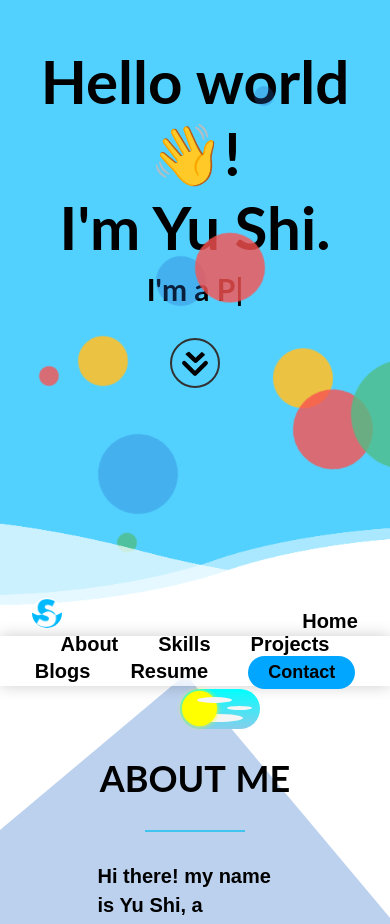
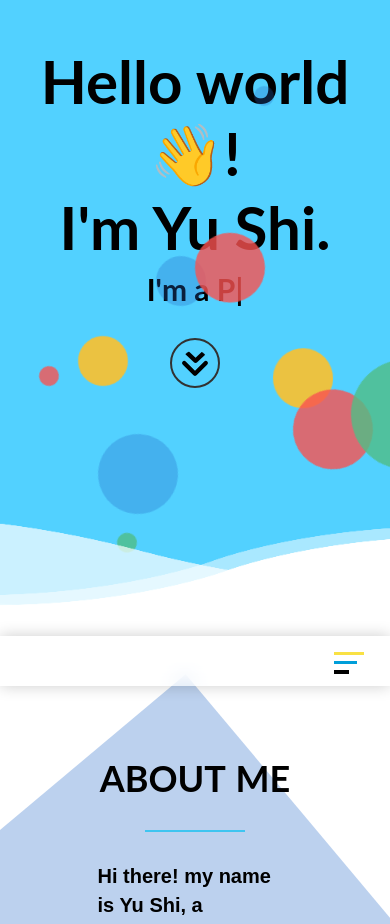
Before and after one commit to yushi1007/portfolio-website, a React (Create React App) app: page / in a window 390 px wide. Shown: the part 208-1132 px from the top of the page. Built offline with nearby package versions, Linux system fonts and the light colour scheme; no server answers.

Commit message:
finish hamburger menu for mobile style

```diff
--- a/src/App.js
+++ b/src/App.js
@@ -12,9 +12,15 @@ import Footer from './containers/Footer';
 function App() {
 
   const [toggle, setToggled] = useState(false)
+  const [open, setOpen] = useState(false)
+
   const handleClick = () => {
     setToggled((toggle) => !toggle);
 };
+
+  const handleNavbarClick = () => {
+    setOpen((open) => !open)
+  }
 
   return (
     <div className={toggle ? "App darkmode":"App"}>
@@ -25,6 +31,8 @@ function App() {
             <Navbar
             toggle={toggle}
             handleClick={handleClick}
+            handleNavbarClick={handleNavbarClick}
+            open={open}
             />
             <About
             toggle={toggle}
--- a/src/containers/Navbar.jsx
+++ b/src/containers/Navbar.jsx
@@ -5,11 +5,11 @@ import Resume from '../resume/resume.pdf'
 import Bounce from 'react-reveal/Bounce';
 import ModeButton from '../components/ModeButton';
 
-const Navbar = ({ toggle, handleClick }) => {
+const Navbar = ({ toggle, handleClick, open, handleNavbarClick}) => {
 
     return(
         <div id="navbar" className="navbar-box">
-            <div className={toggle ? "navbar darkmode" : "navbar"}>
+            <div id={toggle ? "darkmode" : ""} className={open ? "navbar active" : "navbar"}>
             <Bounce right cascade duration={800}>
                     <ul className="navlink">
                         <li><Link to="about" activeClass="active" spy={true} smooth={true} duration={700}><img src={Logo} alt="logo"/></Link></li>
@@ -23,6 +23,11 @@ const Navbar = ({ toggle, handleClick }) => {
                         <li><span id="modebutton"><ModeButton toggle={toggle} handleClick={handleClick}/></span></li>
                     </ul>
             </Bounce>
+            <div className={open ? "hamburger active" : "hamburger"} onClick={handleNavbarClick}>
+                <li className="line"></li>
+                <li className="line"></li>
+                <li className="line"></li>
+            </div>
             </div>
         </div>
     )
--- a/src/styles/Darkmode.css
+++ b/src/styles/Darkmode.css
@@ -46,7 +46,7 @@ transition: 1s;
 /* ----------------------------------------------- */
 /* NAVBAR DARK MODE */
 /* ----------------------------------------------- */
-.navbar.darkmode {
+#darkmode {
     background-color: rgba(0,0,0,.3);
     box-shadow: 0 0 1rem 0 rgb(0 0 0 / 20%);
     backdrop-filter: blur(10px);
@@ -55,19 +55,28 @@ transition: 1s;
     transition: 1s;
 }
 
-.navbar.darkmode ul li a{
+#darkmode ul li a{
     color: #fff;
 }
 
-.navbar.darkmode ul li a:hover{
+#darkmode ul li a:hover{
     color: rgb(0, 166, 255);
 }
 
-.navbar.darkmode ul li a .navbar-btn{
+#darkmode ul li a .navbar-btn{
     color: #fff;
 }
 
-.navbar.darkmode ul li a .navbar-btn:hover{
+#darkmode ul li a .navbar-btn:hover{
+    color: #000;
+    background: #fff;
+}
+
+#darkmode ul li .active {
+    color: #009ed9;
+}
+
+#darkmode ul li .active button{
     color: #000;
     background: #fff;
 }
@@ -175,6 +184,10 @@ transition: 1s;
     transition: 1s;
 }
 
+.blog-card.darkmode .content .blogdate span{
+    color: white;
+}
+
 /* ----------------------------------------------- */
 /* CONTACT PAGE DARK MODE */
 /* ----------------------------------------------- */
--- a/src/styles/Navbar.css
+++ b/src/styles/Navbar.css
@@ -74,6 +74,15 @@
     color: rgb(0, 166, 255);
   }
 
+  .navlink li .active {
+    color: #009ed9;
+  }
+
+  .navlink li .active button{
+    color: #fff;
+    background: #000;
+  }
+
   .navbar-btn {
     font-family: Arial, Helvetica, sans-serif;
     font-weight: bold;
@@ -91,6 +100,139 @@
     color: #fff;
   }
 
+  .hamburger {
+      display: none;
+      cursor: pointer;
+      list-style: none;
+    }
+
+  .hamburger li:nth-child(1) {
+      background-color: #f9e144;
+    }
+
+    .hamburger li:nth-child(2) {
+      background-color: #009ed9;
+      width: 23px;
+    }
+
+    .hamburger li:nth-child(3) {
+      background-color: black;
+      width: 15px;
+      height: 4px;
+    }
+
 /* ----------------------------------------------- */
 /* MOBILE */
 /* ----------------------------------------------- */
+@media only screen and (max-width: 880px) {
+    .navbar{
+        height: 50px;
+      }
+
+    .navbar .navlink li{
+        display: none;
+    }
+
+    .navlink {
+        width: 0px;
+        padding:0;
+        margin: 0;
+      }
+
+    .hamburger {
+        display: block;
+        right: 20px;
+        top: 10px;
+        position: absolute;
+        cursor: pointer;
+        -webkit-transition: .5s;
+        transition: .5s;
+      }
+
+    .line {
+        width: 30px;
+        height: 3px;
+        margin: 6px;
+        background: white;
+        -webkit-transition: 1s;
+        transition: 1s;
+      }
+
+    .navbar.active {
+        width: 100%;
+        margin: 0px;
+        border-radius: 0px;
+        height: 100vh;
+        background-color: rgba(0, 0, 0, 0.3);
+        -webkit-backdrop-filter: blur(10px);
+                backdrop-filter: blur(10px);
+      }
+
+      .navbar.active .navlink {
+        display: block;
+        margin-top: 1vh;
+      }
+
+      .navbar.active .navlink li {
+        display: block;
+        text-align: center;
+        -webkit-box-pack: center;
+            -ms-flex-pack: center;
+                justify-content: center;
+        -webkit-box-align: center;
+            -ms-flex-align: center;
+                align-items: center;
+        margin-top: 5vh;
+        font-size: 1.5em;
+        padding-left: 10vw;
+      }
+
+      .navbar li a{
+        -webkit-transition: 0.4s;
+        transition: 0.4s;
+        color: white;
+      }
+      .navbar li a:hover {
+        color: #009ed9;
+      }
+      .navbar.active li a:hover {
+        letter-spacing: 5px;
+        padding-left: 2vw;
+        color: #00baff;
+        -webkit-transition: .4s;
+        transition: .4s;
+      }
+
+      .hamburger.active{
+        transform: translateY(10px);
+      }
+
+      .hamburger.active li:nth-child(1) {
+        -webkit-transform: rotate(405deg) translate(14px);
+                transform: rotate(405deg) translate(14px);
+        height: 5px;
+        width: 50px;
+        background-color: #818181;
+        border-radius: 20px;
+        -webkit-transition: 0.5s;
+        transition: 0.5s;
+      }
+
+      .hamburger.active li:nth-child(2) {
+        opacity: 0;
+        -webkit-transform: translateX(30px);
+                transform: translateX(30px);
+        -webkit-transition: 1s ease;
+        transition: 1s ease;
+      }
+      .hamburger.active li:nth-child(3) {
+        -webkit-transform: rotate(-405deg) translate(14px);
+                transform: rotate(-405deg) translate(14px);
+        height: 5px;
+        width: 50px;
+        background-color: #818181;
+        border-radius: 20px;
+        -webkit-transition: .5s;
+        transition: .5s;
+      }
+}
```
